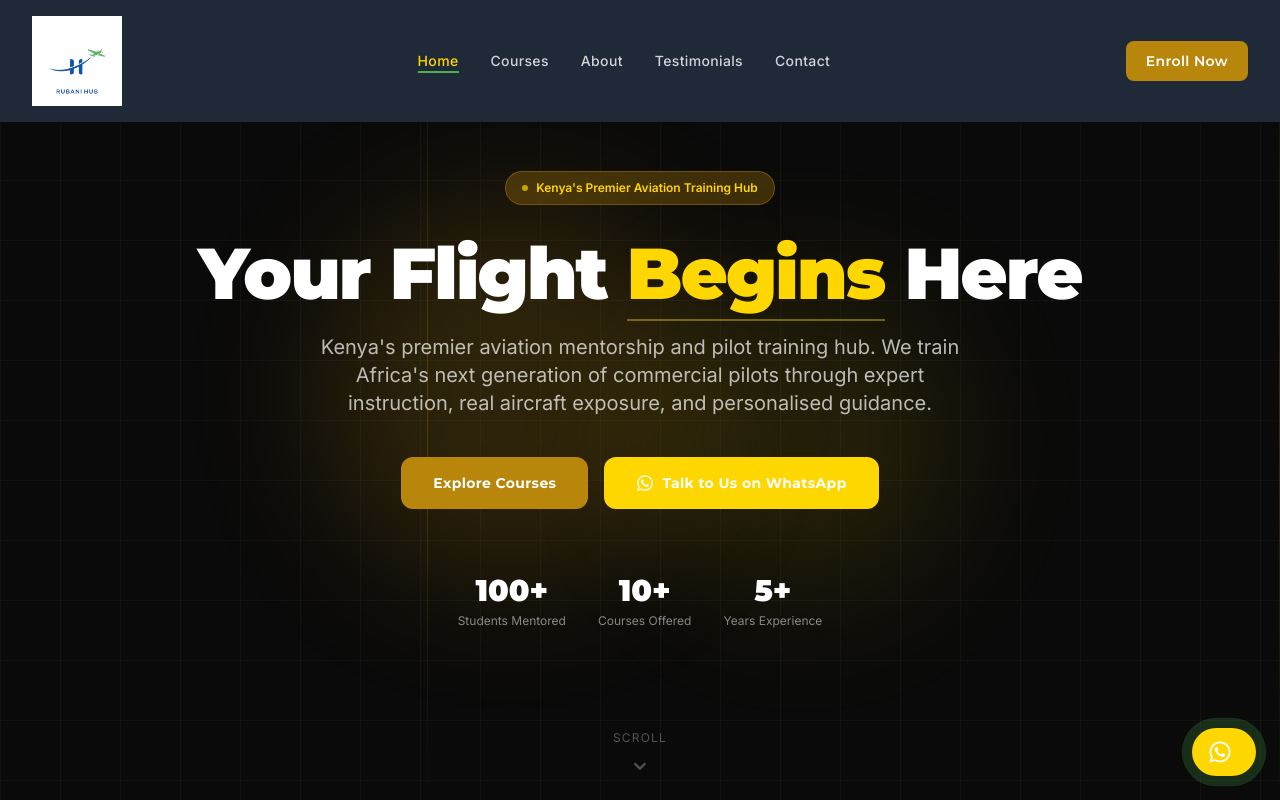
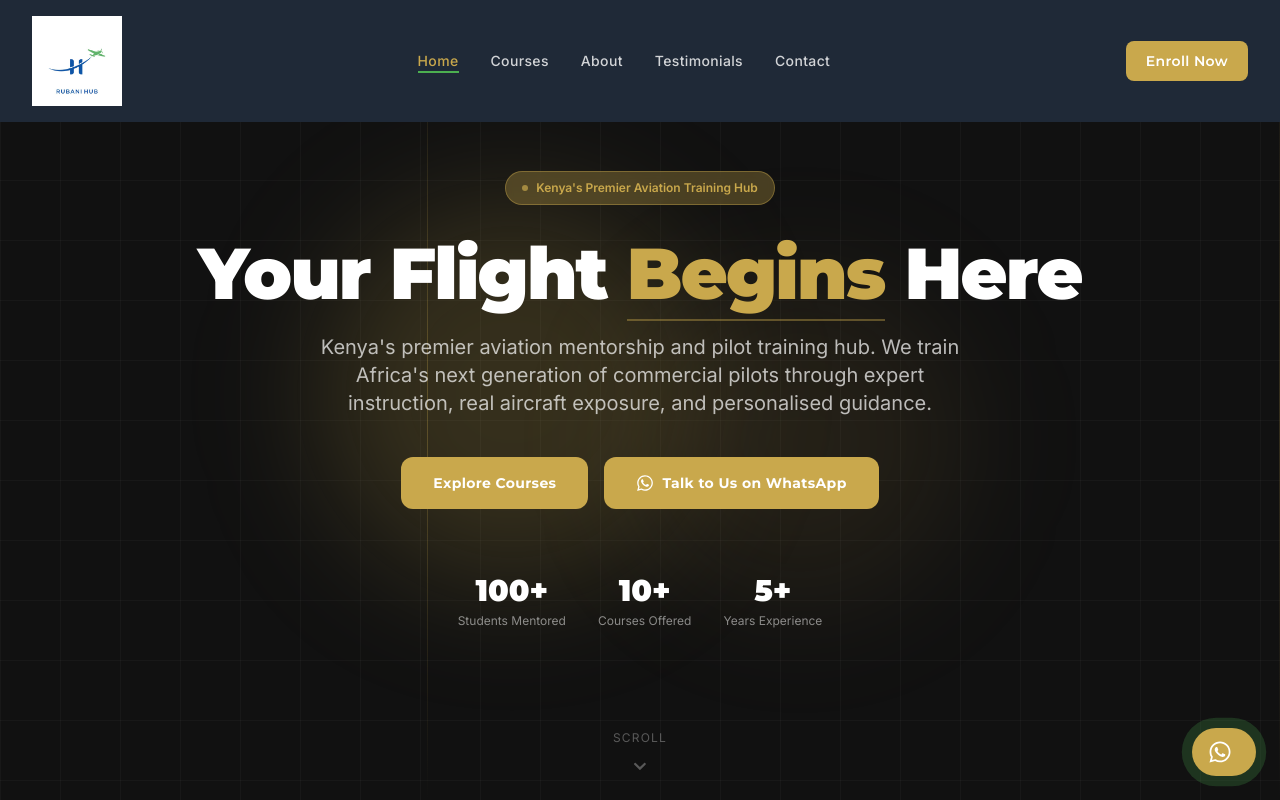
Before and after one commit to Tag-star/rubani-hub, a Next.js app: page / in a window 1280 px wide. Shown: the top 800 px of the page. Built offline with nearby package versions, Linux system fonts and the light colour scheme.

Commit message:
Update tailwind.config.ts

```diff
--- a/tailwind.config.ts
+++ b/tailwind.config.ts
@@ -8,17 +8,17 @@ const config: Config = {
   ],
   theme: {
     extend: {
-            colors: {
-        brand: {
-          blue: "#B8860B",
-          green: "#FFD700",
-          white: "#FFFFFF",
-          navy: "#0A0A0A",
-          grey: "#1A1A1A",
-          "blue-light": "#DAA520",
-          "navy-mid": "#111111",
-        },
-      },
+                        colors: {
+              brand: {
+                blue: "#C9A84C",
+                green: "#C9A84C",
+                white: "#FFFFFF",
+                navy: "#111111",
+                grey: "#F9F9F9",
+                "blue-light": "#E0B95E",
+                "navy-mid": "#222222",
+              },
+            },
       fontFamily: {
         montserrat: ["Montserrat", "sans-serif"],
         inter: ["Inter", "sans-serif"],
```
